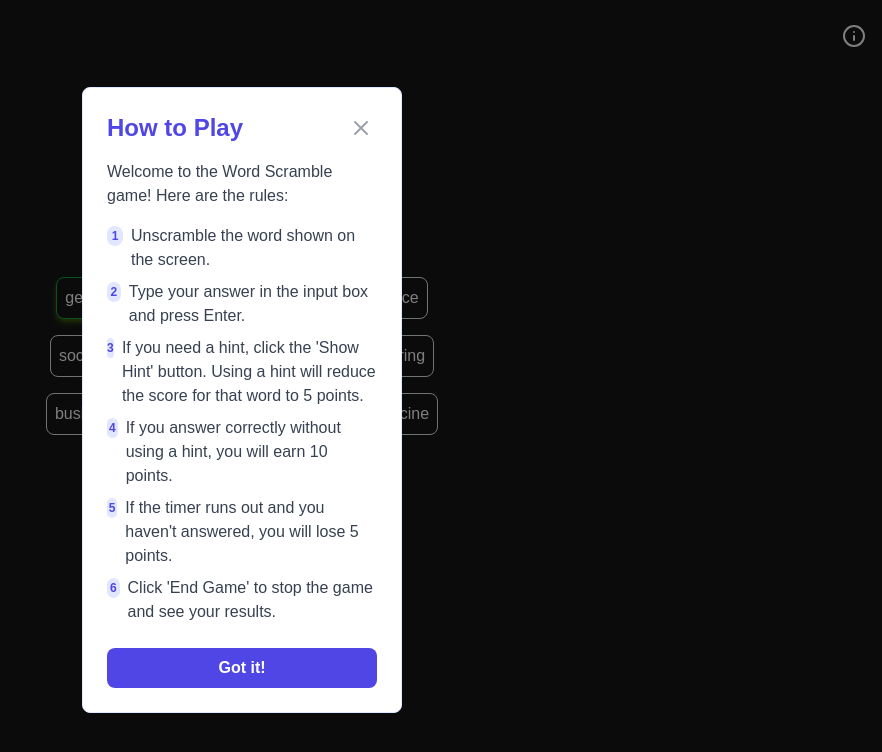
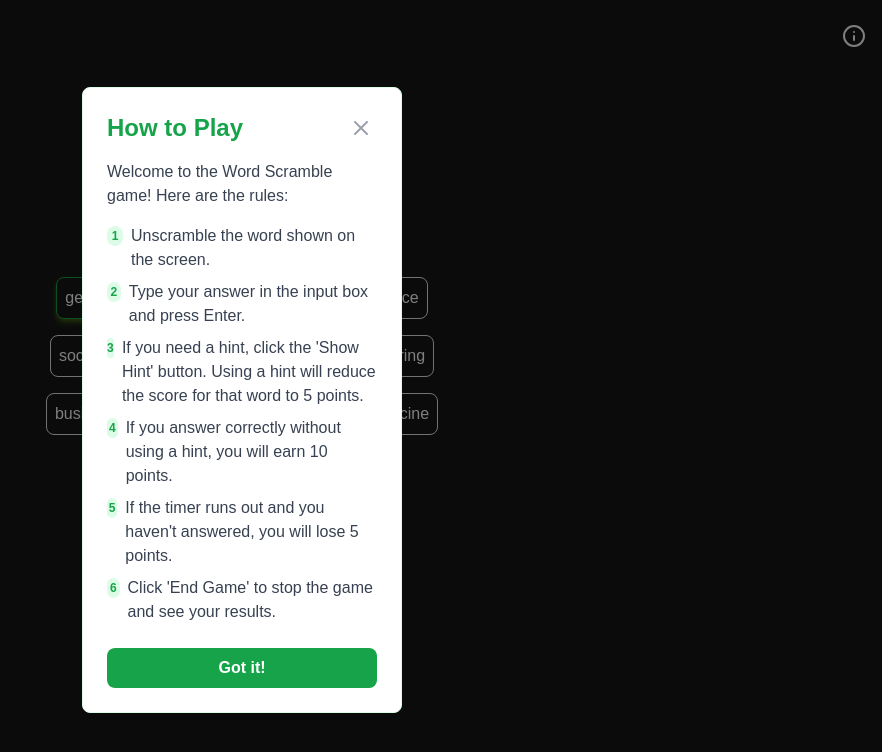
Before and after one commit to Firebreather-heart/scramble, a Next.js app: page / in a window 1280 px wide. Both pictures are taken after a click on the button 1252 px from the left and 36 px from the top of the page. Shown: the top 752 px of the page, without its empty margins (398-1280 px from the left). Built offline with nearby package versions, Linux system fonts and the light colour scheme.

Commit message:
Styling added to helpcard.

```diff
--- a/src/components/helpCard.tsx
+++ b/src/components/helpCard.tsx
@@ -9,7 +9,6 @@ const HelpCard: React.FC<HelpCardProps> = ({ showHelp, toggleHelp }) => {
   const cardRef = useRef<HTMLDivElement>(null);
 
   useEffect(() => {
-    // Focus trap and escape key handler
     const handleKeyDown = (e: KeyboardEvent) => {
       if (e.key === 'Escape' && showHelp) {
         toggleHelp();
@@ -37,14 +36,14 @@ const HelpCard: React.FC<HelpCardProps> = ({ showHelp, toggleHelp }) => {
       <div
         ref={cardRef}
         className={`
-          bg-white rounded-lg shadow-lg w-80 max-w-md border border-indigo-100
+          bg-white rounded-lg shadow-lg w-80 max-w-md border border-green-100
           p-6 text-gray-700 transform transition-all duration-300 ease-out
           ${showHelp ? 'translate-y-0 scale-100' : 'translate-y-8 scale-95 opacity-0'}
         `}
         onClick={(e) => e.stopPropagation()}
       >
         <div className="flex justify-between items-center mb-4">
-          <h2 className="text-2xl font-bold text-indigo-600">How to Play</h2>
+          <h2 className="text-2xl font-bold text-green-600">How to Play</h2>
           <button
             onClick={toggleHelp}
             className="text-gray-400 hover:text-gray-600 transition-colors p-1 rounded-full hover:bg-gray-100"
@@ -68,7 +67,7 @@ const HelpCard: React.FC<HelpCardProps> = ({ showHelp, toggleHelp }) => {
             "Click 'End Game' to stop the game and see your results."
           ].map((rule, index) => (
             <li key={index} className="flex items-start">
-              <span className="inline-flex items-center justify-center bg-indigo-100 text-indigo-600 rounded-full h-5 w-5 text-xs font-bold mr-2 mt-0.5">
+              <span className="inline-flex items-center justify-center bg-green-100 text-green-600 rounded-full h-5 w-5 text-xs font-bold mr-2 mt-0.5">
                 {index + 1}
               </span>
               <span>{rule}</span>
@@ -78,7 +77,7 @@ const HelpCard: React.FC<HelpCardProps> = ({ showHelp, toggleHelp }) => {
 
         <button
           onClick={toggleHelp}
-          className="w-full py-2 px-4 bg-indigo-600 hover:bg-indigo-700 text-white font-bold rounded-lg transition-colors duration-200 mt-2"
+          className="w-full py-2 px-4 bg-green-600 hover:bg-green-700 text-white font-bold rounded-lg transition-colors duration-200 mt-2"
         >
           Got it!
         </button>
```
